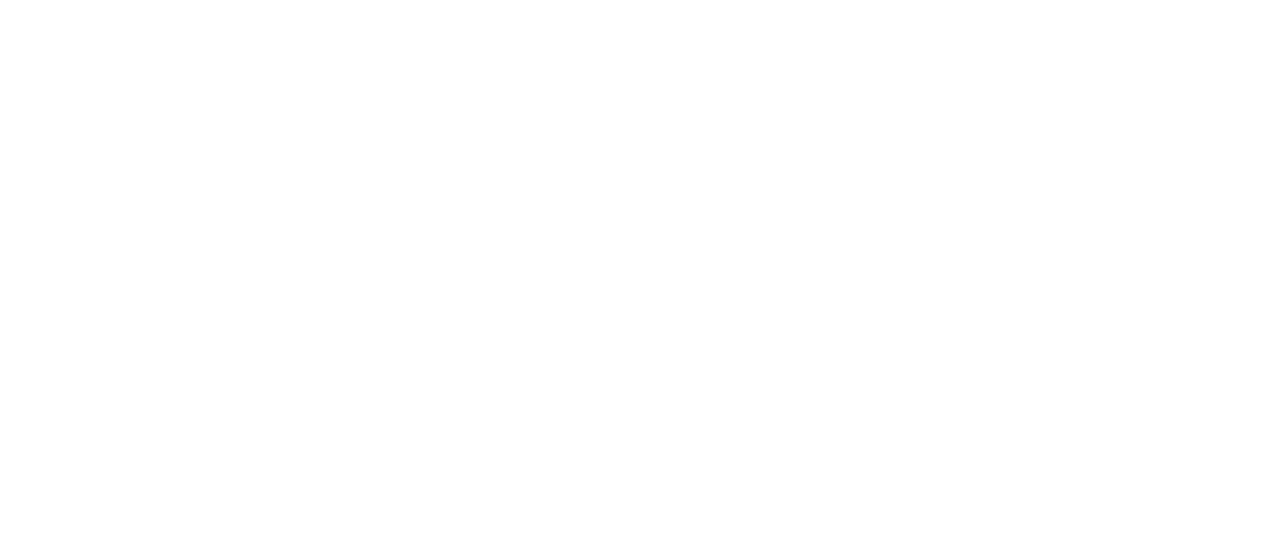
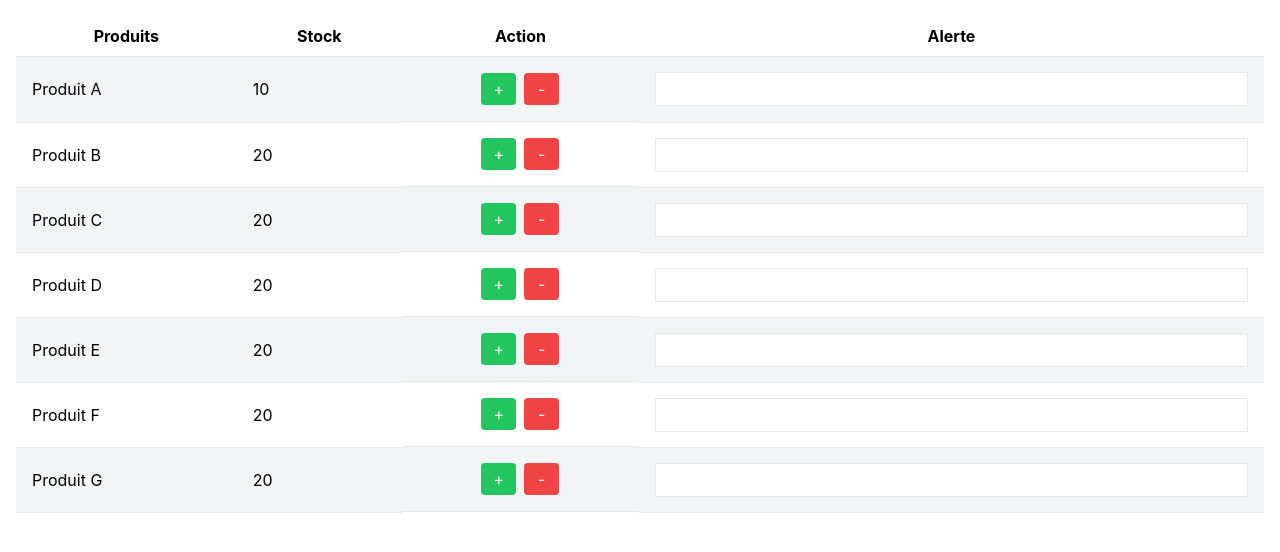
Before and after one commit to NiinoPepito/Front_SunSka, a React (Create React App) app in the folder sunska/: page /stockbar in a window 1280 px wide. Before the commit this address had no page. Shown: the top 552 px of the page. Built offline with nearby package versions, Linux system fonts and the light colour scheme.

Commit message:
setup tailwind, router, archi

```diff
--- a/sunska/src/App.js
+++ b/sunska/src/App.js
@@ -1,13 +1,14 @@
-import logo from './logo.svg';
 import './App.css';
 import {BrowserRouter, Route, Routes} from "react-router-dom";
 import ConnexionPage from "./page/ConnexionPage";
+import StockBarPage from "./page/StockBarPage";
 
 function App() {
   return (
       <BrowserRouter>
         <Routes>
           <Route path="/" element={<ConnexionPage />} />
+            <Route path="/stockbar" element={<StockBarPage />} />
         </Routes>
       </BrowserRouter>
   );
--- /dev/null
+++ b/sunska/src/component/StockBar.jsx
@@ -0,0 +1,84 @@
+// StockBar.js
+import React, { useState } from 'react';
+
+const StockBar = () => {
+    const initialProducts = [
+        { id: 1, name: 'Produit A', stock: 10},
+        { id: 2, name: 'Produit B', stock: 20},
+        { id: 3, name: 'Produit C', stock: 20},
+        { id: 4, name: 'Produit D', stock: 20},
+        { id: 5, name: 'Produit E', stock: 20},
+        { id: 6, name: 'Produit F', stock: 20},
+        { id: 7, name: 'Produit G', stock: 20},
+        // Ajoutez plus de produits ici
+    ];
+
+    const [products, setProducts] = useState(initialProducts);
+
+    const incrementStock = (id) => {
+        setProducts(products.map(product =>
+            product.id === id ? { ...product, stock: product.stock + 1 } : product
+        ));
+    };
+
+    const decrementStock = (id) => {
+        setProducts(products.map(product =>
+            product.id === id ? { ...product, stock: Math.max(product.stock - 1, 0) } : product
+        ));
+    };
+
+    const handleAlertChange = (id, value) => {
+        setProducts(products.map(product =>
+            product.id === id ? { ...product, alert: value } : product
+        ));
+    };
+
+    return (
+        <div className="p-4">
+            <div className="overflow-x-auto">
+                <table className="min-w-full bg-white">
+                    <thead>
+                    <tr>
+                        <th className="py-2 px-4 border-b">Produits</th>
+                        <th className="py-2 px-4 border-b">Stock</th>
+                        <th className="py-2 px-4 border-b">Action</th>
+                        <th className="py-2 px-4 border-b">Alerte</th>
+                    </tr>
+                    </thead>
+                    <tbody>
+                    {products.map((product, index) => (
+                        <tr key={product.id} className={index % 2 === 0 ? "bg-gray-100" : ""}>
+                            <td className="py-2 px-4 border-b">{product.name}</td>
+                            <td className="py-2 px-4 border-b">{product.stock}</td>
+                            <td className="py-4 px-4 border-b flex justify-center">
+                                <button
+                                    className="bg-green-500 text-white px-3 py-1 rounded mr-2"
+                                    onClick={() => incrementStock(product.id)}
+                                >
+                                    +
+                                </button>
+                                <button
+                                    className="bg-red-500 text-white px-3.5 py-1 rounded"
+                                    onClick={() => decrementStock(product.id)}
+                                >
+                                    -
+                                </button>
+                            </td>
+                            <td className="py-2 px-4 border-b">
+                                <input
+                                    type="number"
+                                    className="border p-1 w-full"
+                                    value={product.alert || ''}
+                                    onChange={(e) => handleAlertChange(product.id, e.target.value)}
+                                />
+                            </td>
+                        </tr>
+                    ))}
+                    </tbody>
+                </table>
+            </div>
+        </div>
+    );
+};
+
+export default StockBar;
--- /dev/null
+++ b/sunska/src/page/StockBarPage.jsx
@@ -0,0 +1,11 @@
+import StockBar from "../component/StockBar";
+
+const StockBarPage = () => {
+    return (
+        <>
+            <StockBar />
+        </>
+    );
+};
+
+export default StockBarPage;
```
Also changed, not shown: 1 other file (tests, documents, lock files or other folders).
